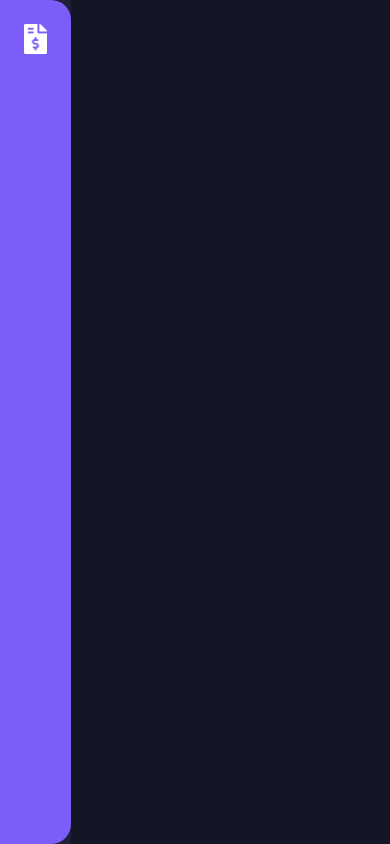
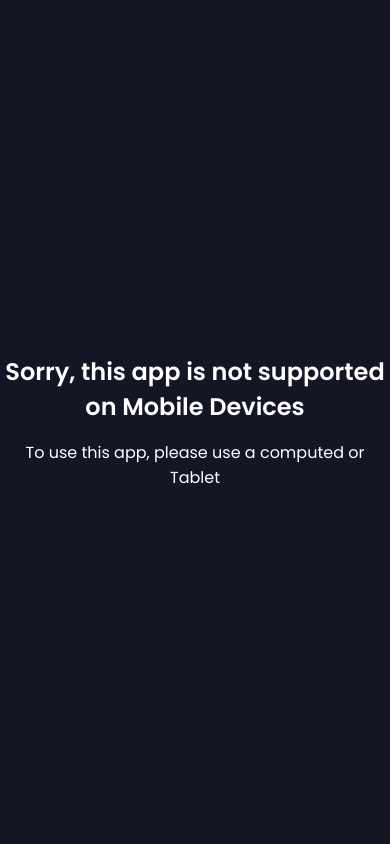
Before and after one commit to bilaltemel/invoice-app, a Vue app: page / in a window 390 px wide. Built offline with nearby package versions, Linux system fonts and the light colour scheme.

Commit message:
Mobile Detection

```diff
--- a/src/App.vue
+++ b/src/App.vue
@@ -1,18 +1,41 @@
 <template>
   <div>
-    <div class="app flex">
+    <div v-if="!mobile" class="app flex">
       <Navigation />
       <div class="app-content flex flex-column">
         <router-view />
       </div>
+    </div>
+    <div v-else class="mobile-message flex flex-column">
+      <h2>Sorry, this app is not supported on Mobile Devices</h2>
+      <p>To use this app, please use a computed or Tablet</p>
     </div>
   </div>
 </template>
 <script>
 import Navigation from "./components/Navigation.vue";
 export default {
+  data() {
+    return {
+      mobile: null,
+    };
+  },
   components: {
     Navigation,
+  },
+  created() {
+    this.checkScreen();
+    window.addEventListener("resize", this.checkScreen);
+  },
+  methods: {
+    checkScreen() {
+      const windowWidth = window.innerWidth;
+      if (windowWidth <= 750) {
+        this.mobile = true;
+        return;
+      }
+      this.mobile = false;
+    },
   },
 };
 </script>
@@ -37,6 +60,19 @@
     padding: 0 20px;
     flex: 1;
     position: relative;
+  }
+}
+
+.mobile-message {
+  text-align: center;
+  justify-content: center;
+  align-items: center;
+  height: 100vh;
+  background-color: #141625;
+  color: #fff;
+
+  p {
+    margin-top: 16px;
   }
 }
 
```
